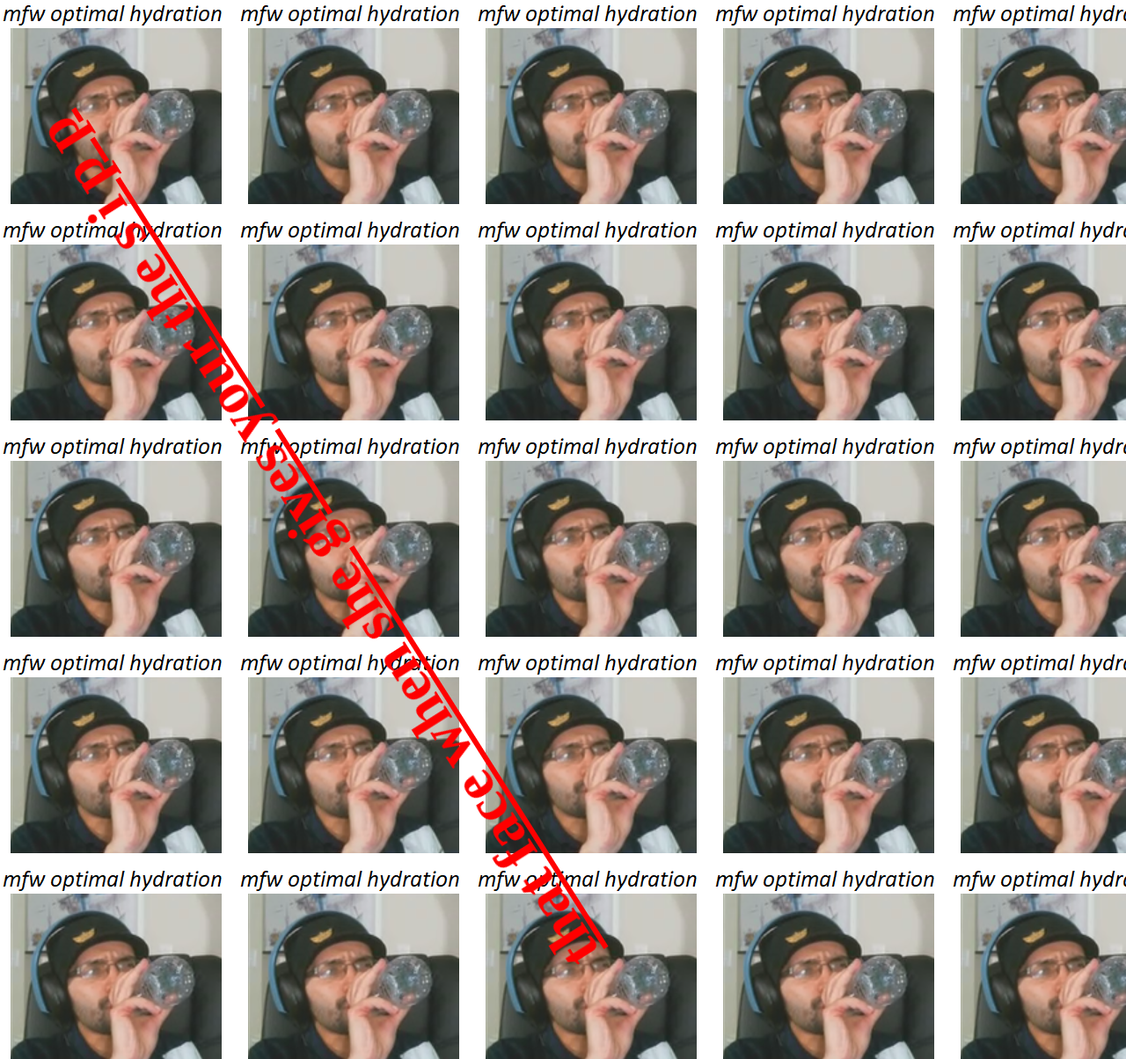
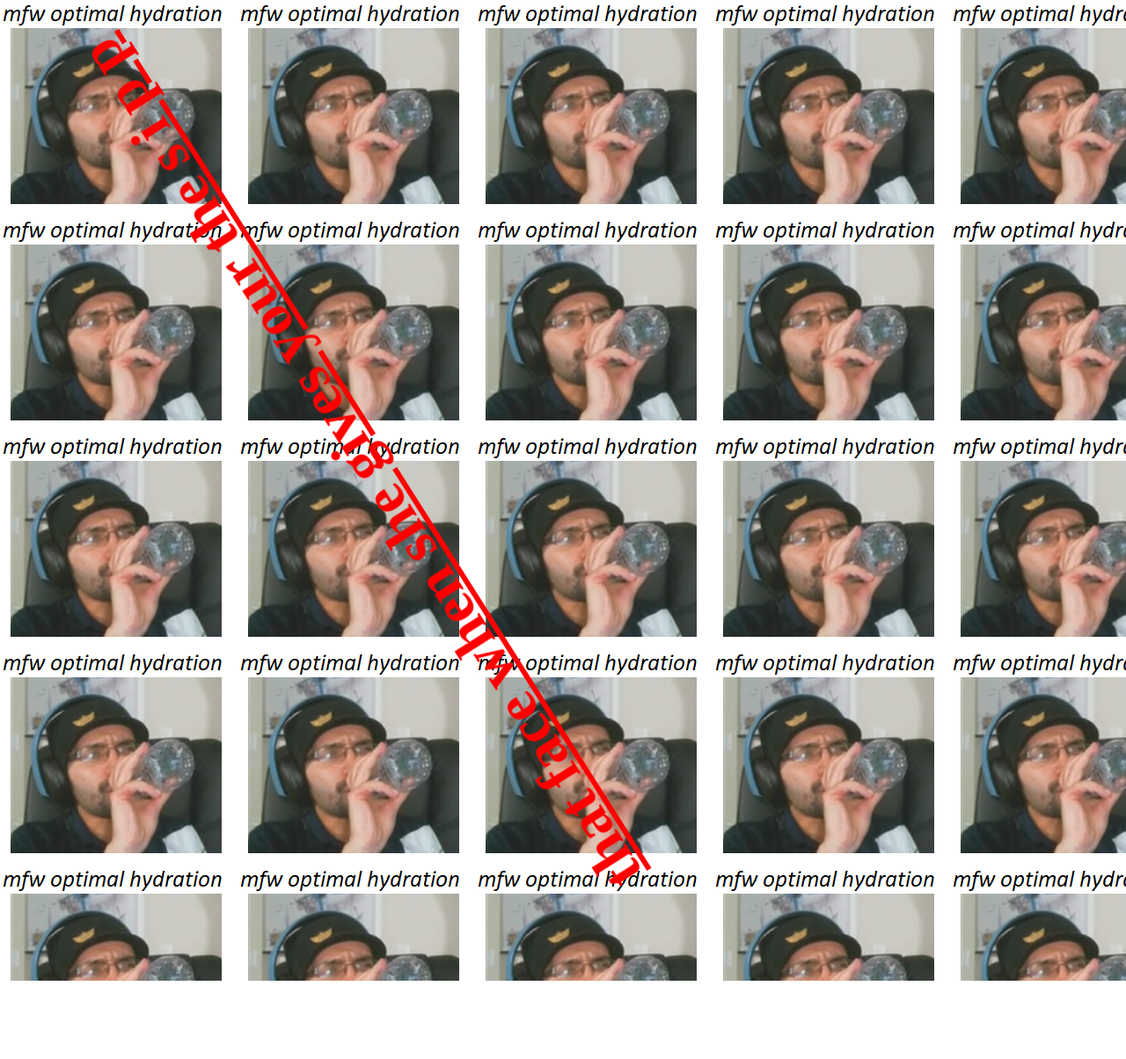
Before and after one commit to therealtenndex/therealtenndex.github.io, a PHP site: page / in a window 1280 px wide; the page is wider, and only the part inside the window is pictured. Shown: that part at 88% size. After the commit the page ends 1115 px from the top of that part, so only its background shows below. Run offline with PHP 8.4, Linux system fonts and the light colour scheme.

Commit message:
Update style.css

```diff
--- a/style.css
+++ b/style.css
@@ -7,12 +7,9 @@
 		1px -1px 0 #000,
 		-1px 1px 0 #000,
 		1px 1px 0 #000
-  display: flex;
-  flex-direction: column;
-  justify-content: center;
+
   align-items: center;
   text-align: center;
-  min-height: 100vh;
 }
 body {
     -webkit-animation:spin 10s linear infinite;
```
